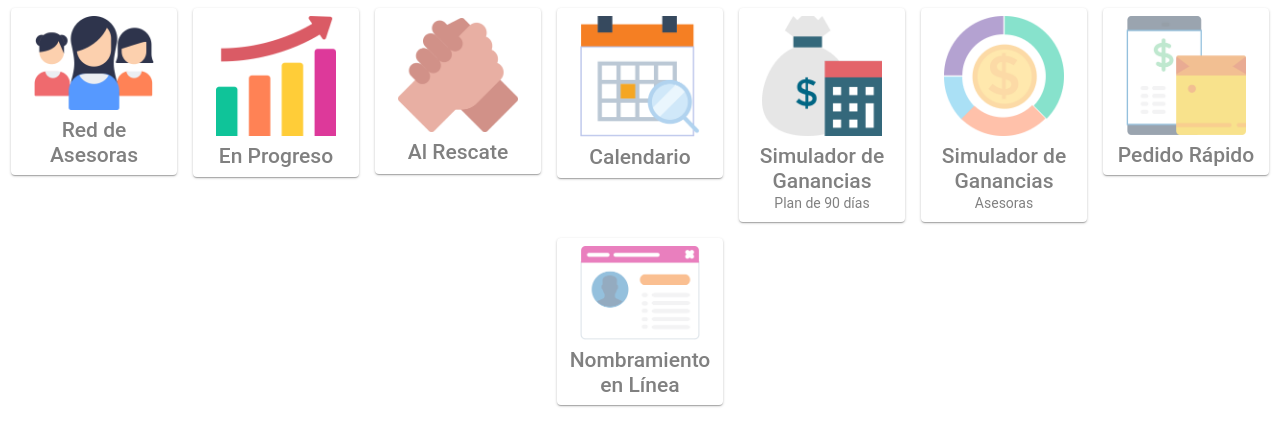
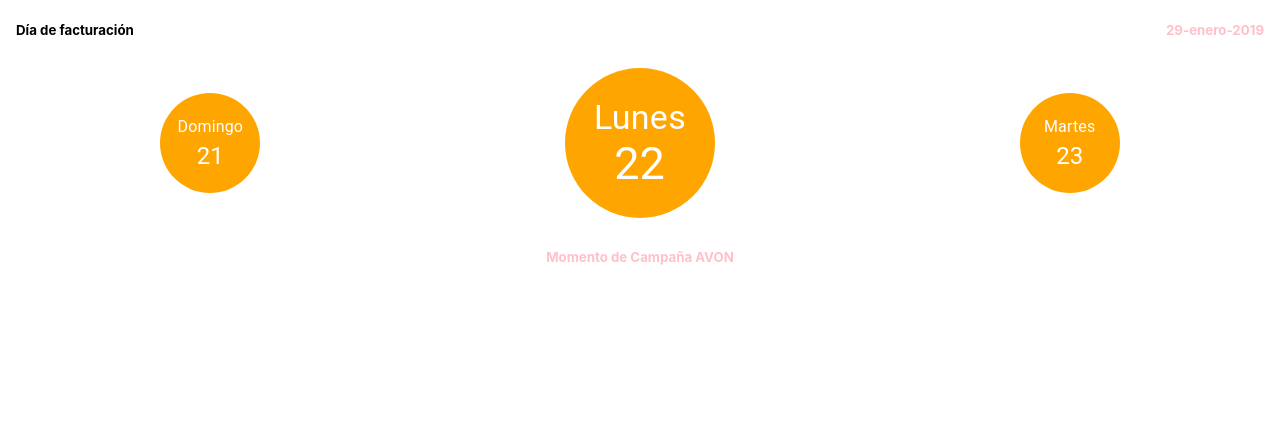
Before and after one commit to yannyyss/demoavon2, a React (Create React App) app: page /calendar in a window 1280 px wide. Shown: the top 446 px of the page. Built offline with nearby package versions, Linux system fonts and the light colour scheme.

Commit message:
CampaignCalendar first steps

```diff
--- /dev/null
+++ b/src/Components/Cicle/Circle.css
@@ -0,0 +1,23 @@
+.blue-circle {
+  height: 100px;
+  width: 100px;
+  background-color: orange;
+  border-radius: 50%;
+  display: inline-block;
+}
+
+.orange-circle {
+  height: 150px;
+  width: 150px;
+  background-color: orange;
+  border-radius: 50%;
+  display: inline-block;
+}
+
+.purple-circle {
+  height: 100px;
+  width: 100px;
+  background-color: orange;
+  border-radius: 50%;
+  display: inline-block;
+}
--- /dev/null
+++ b/src/Components/Cicle/Circle.js
@@ -0,0 +1,28 @@
+import React from "react";
+import "./Circle.css";
+import { Typography } from "@material-ui/core";
+
+const Circle = props => {
+  return (
+    <div>
+      <div
+        style={{
+          display: "flex",
+          flexDirection: "column",
+          justifyContent: "center",
+          alignContent: "center"
+        }}
+        className={props.circle}
+      >
+        <Typography variant={props.variant} style={{ color: "#fff" }}>
+          {props.day}
+        </Typography>
+        <Typography variant={props.variant2} style={{ color: "#fff" }}>
+          {props.date}
+        </Typography>
+      </div>
+    </div>
+  );
+};
+
+export default Circle;
--- /dev/null
+++ b/src/Container/CampaignCalendar/CampaignCalendar.js
@@ -0,0 +1,55 @@
+import React, { Component } from "react";
+import Circle from "../../Components/Cicle/Circle";
+
+export class CampaignCalendar extends Component {
+  render() {
+    return (
+      <div>
+        <div
+          style={{
+            display: "flex",
+            justifyContent: "space-between",
+            paddingLeft: "2vh",
+            paddingRight: "2vh"
+          }}
+        >
+          <h5>Día de facturación</h5>
+          <h5 style={{ color: "pink" }}>29-enero-2019</h5>
+        </div>
+        <div
+          style={{
+            display: "flex",
+            justifyContent: "space-around",
+            alignItems: "center",
+            padding: "1vh"
+          }}
+        >
+          <Circle
+            circle="blue-circle"
+            variant="subtitle1"
+            variant2="h5"
+            day="Domingo"
+            date="21"
+          />
+          <Circle
+            circle="orange-circle"
+            variant="h4"
+            variant2="display2"
+            day="Lunes"
+            date="22"
+          />
+          <Circle
+            circle="purple-circle"
+            variant="subtitle1"
+            variant2="h5"
+            day="Martes"
+            date="23"
+          />
+        </div>
+        <h5 style={{ color: "pink" }}>Momento de Campaña AVON</h5>
+      </div>
+    );
+  }
+}
+
+export default CampaignCalendar;
--- a/src/Routes.js
+++ b/src/Routes.js
@@ -1,9 +1,11 @@
 import React from "react";
 import { Route, Switch } from "react-router-dom";
 import Home from "./Container/Home/Home";
+import CampaignCalendar from "./Container/CampaignCalendar/CampaignCalendar";
 
 export default () => (
   <Switch>
-    <Route path="/" component={Home} />
+    <Route path="/home" component={Home} />
+    <Route path="/calendar" component={CampaignCalendar} />
   </Switch>
 );
```
